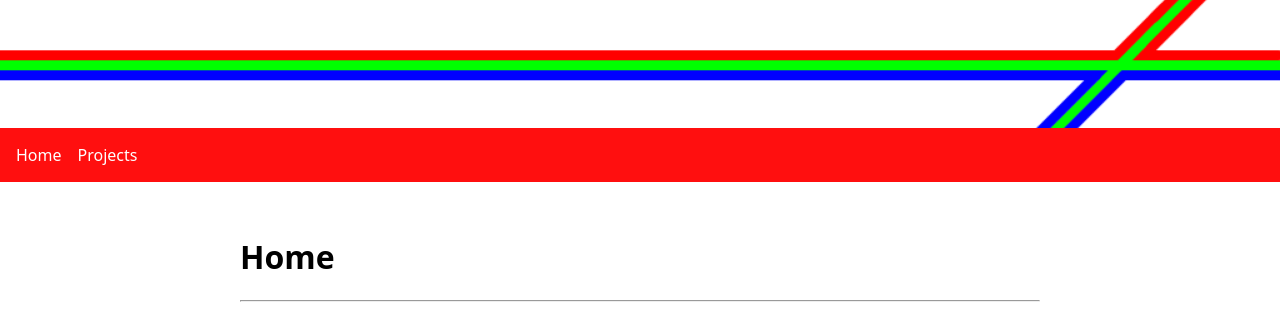
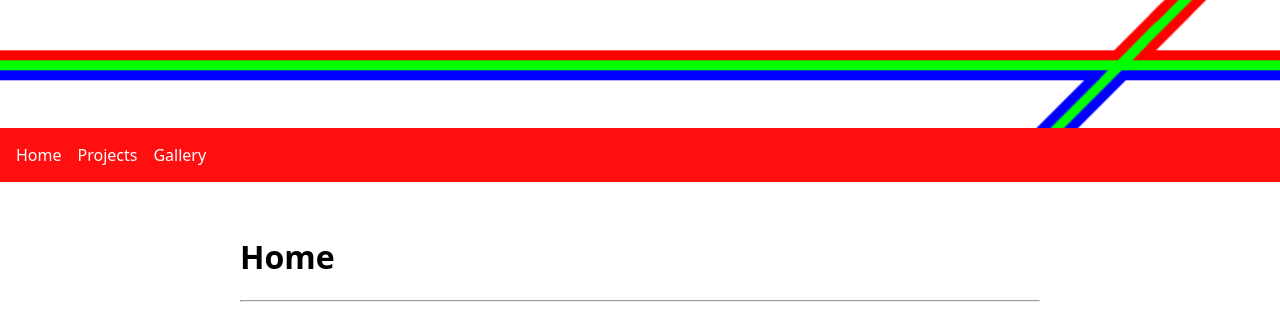
Before and after one commit to dau4096/Personal-Site, a Jekyll site: the page built from index.md, in a window 1280 px wide. Shown: the top 328 px of the page. Built offline with Jekyll 4.4.1, drawn with Linux system fonts in a browser that asks for light colours.

Commit message:
Forgot to add button

```diff
--- a/_layouts/default.html
+++ b/_layouts/default.html
@@ -22,6 +22,7 @@
     <nav>
       <a href="{{ '/' | relative_url }}">Home</a>
       <a href="{{ '/projects/' | relative_url }}">Projects</a>
+      <a href="{{ '/gallery/' | relative_url }}">Gallery</a>
     </nav>
   </header>
 
```
